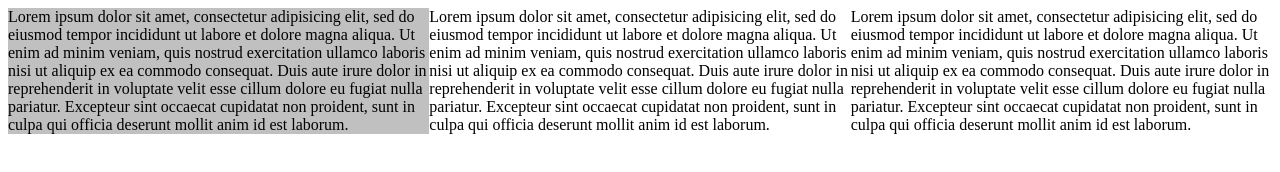
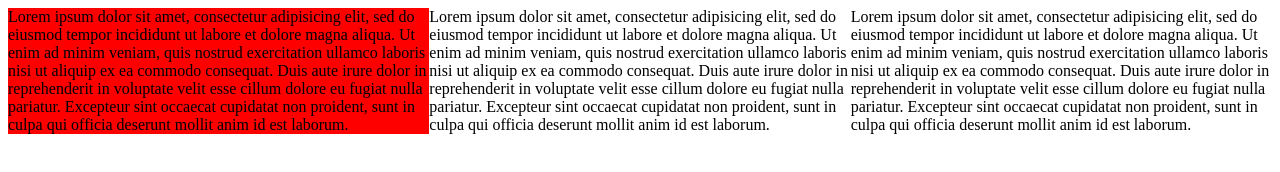
Before and after one commit to suskeboy/t1, a plain HTML site: page index.html in a window 1280 px wide. Drawn offline with Linux system fonts and the light colour scheme.

Commit message:
Update index.html

```diff
--- a/index.html
+++ b/index.html
@@ -13,7 +13,7 @@
 		.col1{
 
 			flex: 1;
-			background-color: silver;
+			background-color:red;
 		}
 
 		.col2{
```
